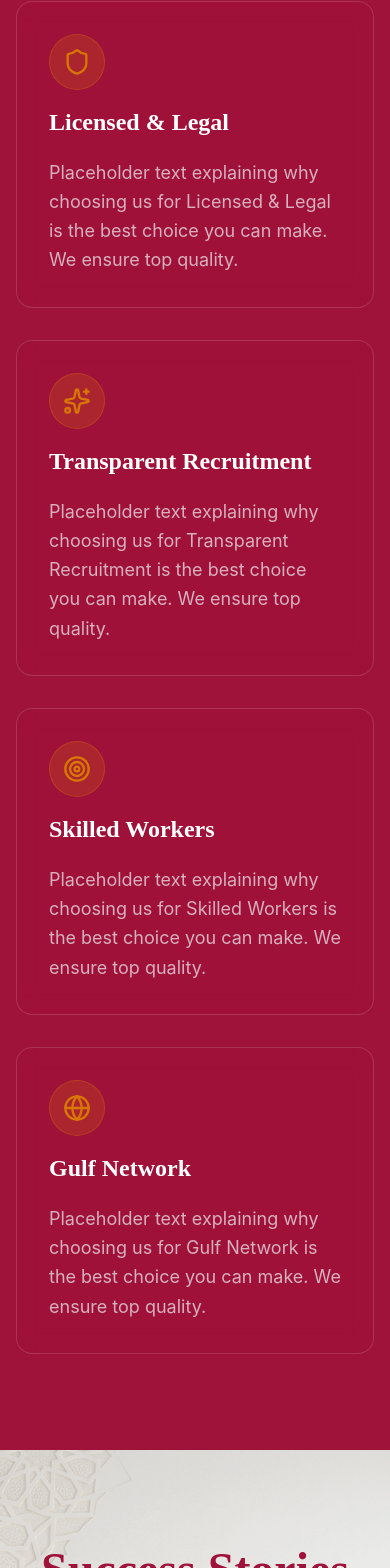
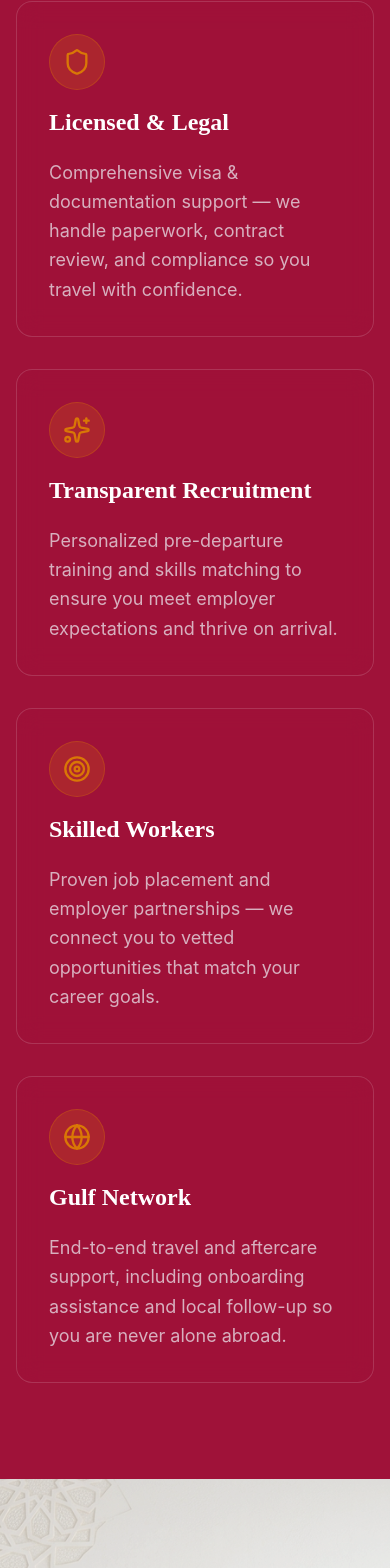
Before and after one commit to Keradion/IswearagencyFullstack, a React (Vite) app: page / in a window 390 px wide. Shown: the part 7518-9086 px from the top of the page. Built offline with nearby package versions, Linux system fonts and the light colour scheme.

Commit message:
Update footer phone numbers and WhyChooseSection copy

```diff
--- a/src/components/Footer.tsx
+++ b/src/components/Footer.tsx
@@ -28,7 +28,9 @@ export default function Footer() {
           <div className="flex flex-col md:flex-row items-center gap-6 md:gap-12 mt-4 text-brand-sand/70 text-sm font-light">
             <span>{t.addressText}</span>
             <span className="hidden md:block w-1 h-1 bg-brand-secondary rounded-full"></span>
-            <a href="tel:+251911234567" className="hover:text-brand-secondary transition-colors">+251 911 234 567</a>
+            <a href="tel:0112755458" className="hover:text-brand-secondary transition-colors">0112755458</a>
+            <span className="hidden md:inline px-2">|</span>
+            <a href="tel:0962535353" className="hover:text-brand-secondary transition-colors">0962535353</a>
             <span className="hidden md:block w-1 h-1 bg-brand-secondary rounded-full"></span>
             <a href="mailto:support@iswearagency.com" className="hover:text-brand-secondary transition-colors">support@iswearagency.com</a>
           </div>
--- a/src/components/WhyChooseSection.tsx
+++ b/src/components/WhyChooseSection.tsx
@@ -5,10 +5,26 @@ export default function WhyChooseSection() {
   const { t } = useLanguage();
 
   const features = [
-    { icon: Shield, title: t.why1 },
-    { icon: Sparkles, title: t.why2 },
-    { icon: Target, title: t.why3 },
-    { icon: Globe, title: t.why4 }
+    {
+      icon: Shield,
+      title: t.why1,
+      desc: 'Comprehensive visa & documentation support — we handle paperwork, contract review, and compliance so you travel with confidence.'
+    },
+    {
+      icon: Sparkles,
+      title: t.why2,
+      desc: 'Personalized pre-departure training and skills matching to ensure you meet employer expectations and thrive on arrival.'
+    },
+    {
+      icon: Target,
+      title: t.why3,
+      desc: 'Proven job placement and employer partnerships — we connect you to vetted opportunities that match your career goals.'
+    },
+    {
+      icon: Globe,
+      title: t.why4,
+      desc: 'End-to-end travel and aftercare support, including onboarding assistance and local follow-up so you are never alone abroad.'
+    }
   ];
 
   return (
@@ -41,7 +57,7 @@ export default function WhyChooseSection() {
                   </div>
                   <h3 className="text-2xl font-serif font-bold text-white mb-1">{feat.title}</h3>
                   <p className="text-brand-sand/70 text-lg leading-relaxed">
-                    Placeholder text explaining why choosing us for {feat.title} is the best choice you can make. We ensure top quality.
+                    {feat.desc}
                   </p>
                 </div>
               );
```
